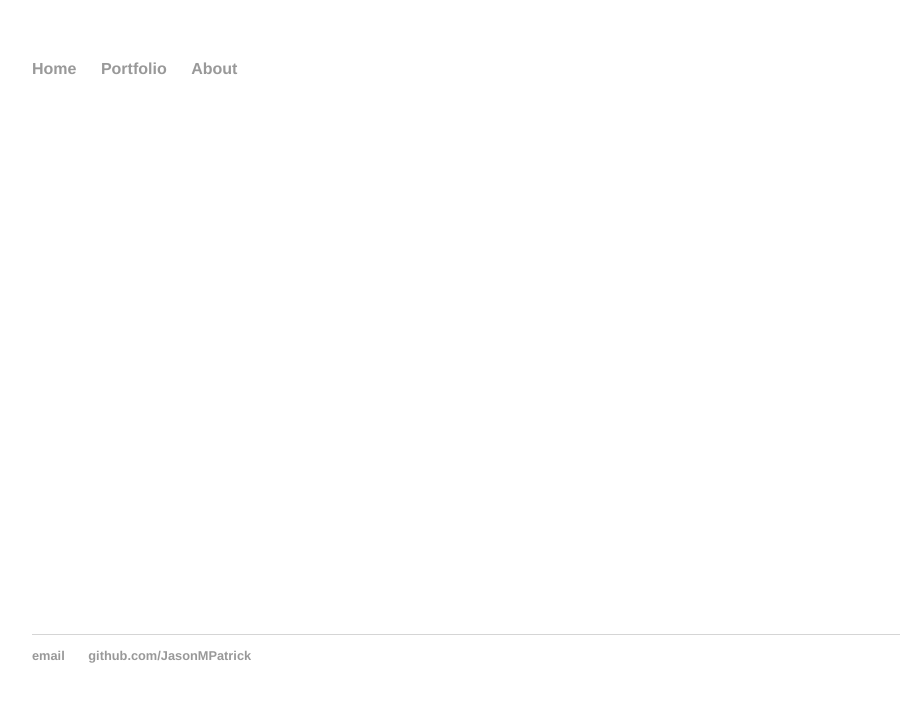
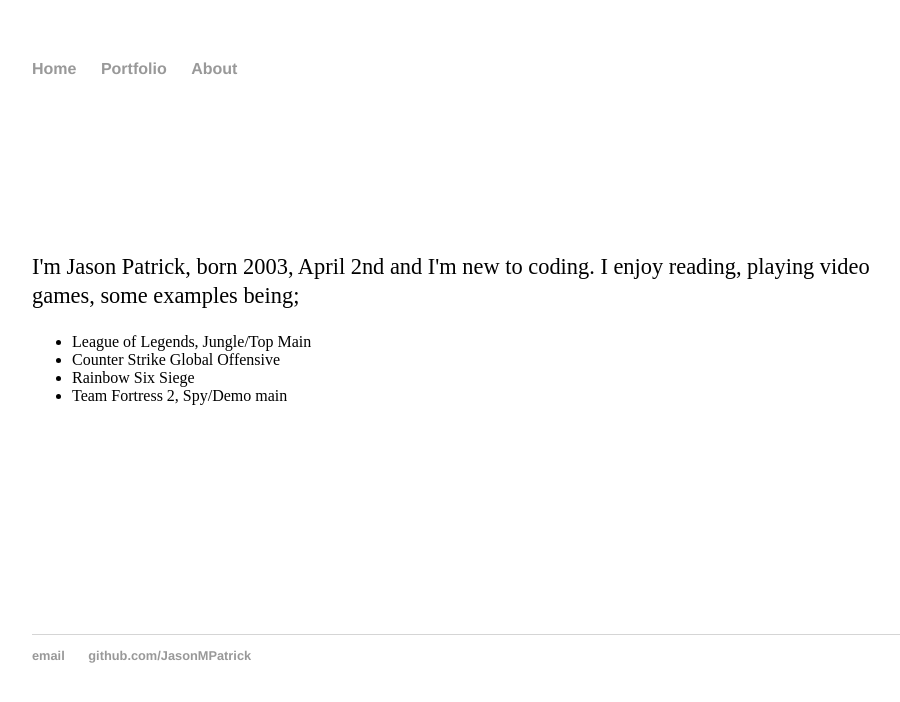
Before and after one commit to JasonMPatrick/JasonMPatrick.github.io, a Jekyll site: the page about.html, which Jekyll copies as it is, in a window 1280 px wide. Shown: the top 702 px of the page, without its empty margins (160-1060 px from the left). Built offline with Jekyll 4.4.1, drawn with Linux system fonts in a browser that asks for light colours.

Commit message:
Update about.html

```diff
--- a/about.html
+++ b/about.html
@@ -18,8 +18,8 @@
 
 			<div class="blurb">
 	<h1 style="color:White;">This is my about page, about my work and me</h1>
-<p style="color:White;"> I'm Jason Patrick, born 2003, April 2nd and I'm new to coding. I enjoy reading, playing video games, some examples being; </p>
-<ul style="color:White;">
+<p style="color:Black;"> I'm Jason Patrick, born 2003, April 2nd and I'm new to coding. I enjoy reading, playing video games, some examples being; </p>
+<ul style="color:Black;">
   <li> League of Legends, Jungle/Top Main </li>
   <li> Counter Strike Global Offensive </li>
   <li> Rainbow Six Siege </li>
```
